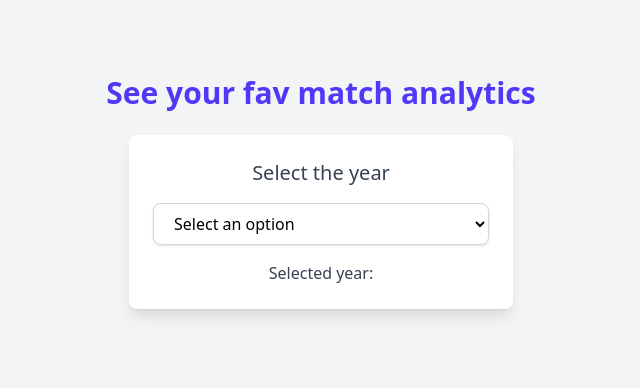
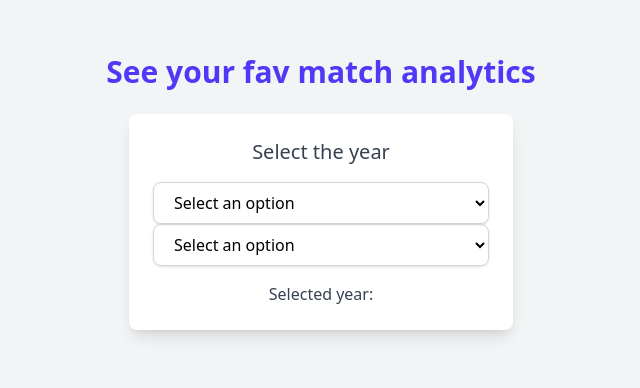
Before and after one commit to Rafayurgit/devPlayGround, a React (Vite) app in the folder frontend/: page /project/analytics in a window 1280 px wide. Shown: the part 240-628 px from the top of the page, without its empty margins (319-959 px from the left). Built offline with nearby package versions, Linux system fonts and the light colour scheme.

Commit message:
Add: fetch data from backend url endpoint

```diff
--- a/frontend/src/Projects/CricketAnalytics/Analytics.jsx
+++ b/frontend/src/Projects/CricketAnalytics/Analytics.jsx
@@ -1,4 +1,4 @@
-import React, { useState } from "react";
+import React, { useEffect, useState } from "react";
 
 export default function Analytics() {
   const [selectYear, setSelectYear] = useState("");
@@ -7,11 +7,25 @@ export default function Analytics() {
     setSelectYear(e.target.value);
   };
 
+  useEffect(()=>{
+
+  fetch("http://localhost:8080/api/cricket-analytics/top-cities")
+    .then(res=> res.json())
+    .then(data=> console.log("Data from backend", data))
+    .catch(err=> console.log("Backend Error", err));
+
+  fetch("http://localhost:8080/api/cricket-analytics/top-score")
+    .then(res=>res.json())
+    .then(data=> console.log("Data from Backend", data))
+    .catch(err=> console.log("Error from backend", err))
+
+  },[])
+
   return (
     <div className="flex flex-col items-center justify-center min-h-screen bg-gray-100 p-6">
       <h1 className="text-3xl font-semibold text-indigo-600 mb-6">See your fav match analytics</h1>
 
-      <div className="bg-white p-6 rounded-lg shadow-lg w-full max-w-sm">
+      <div className=" bg-white p-6 rounded-lg shadow-lg w-full max-w-sm">
         <h3 className="text-xl font-medium text-gray-700 mb-4">Select the year</h3>
         <select
           name="yearSelect"
@@ -24,7 +38,19 @@ export default function Analytics() {
           <option value="2017">2017</option>
         </select>
 
-        <p className="mt-4 text-gray-700">Selected year: {selectYear}</p>
+        <select
+          name="yearSelect"
+          id=""
+          onChange={handelYearSelect}
+          className="w-full px-4 py-2 border border-gray-300 rounded-lg shadow-sm focus:outline-none focus:ring-2 focus:ring-indigo-500"
+        >
+          <option value="">Select an option</option>
+          <option value="2016">Top-Cities</option>
+          <option value="2017">Top-Score</option>
+        </select>
+
+        <p className="mt-4 text-gray-700"> Selected year: {selectYear}</p>
+        <p></p>
       </div>
     </div>
   );
```
